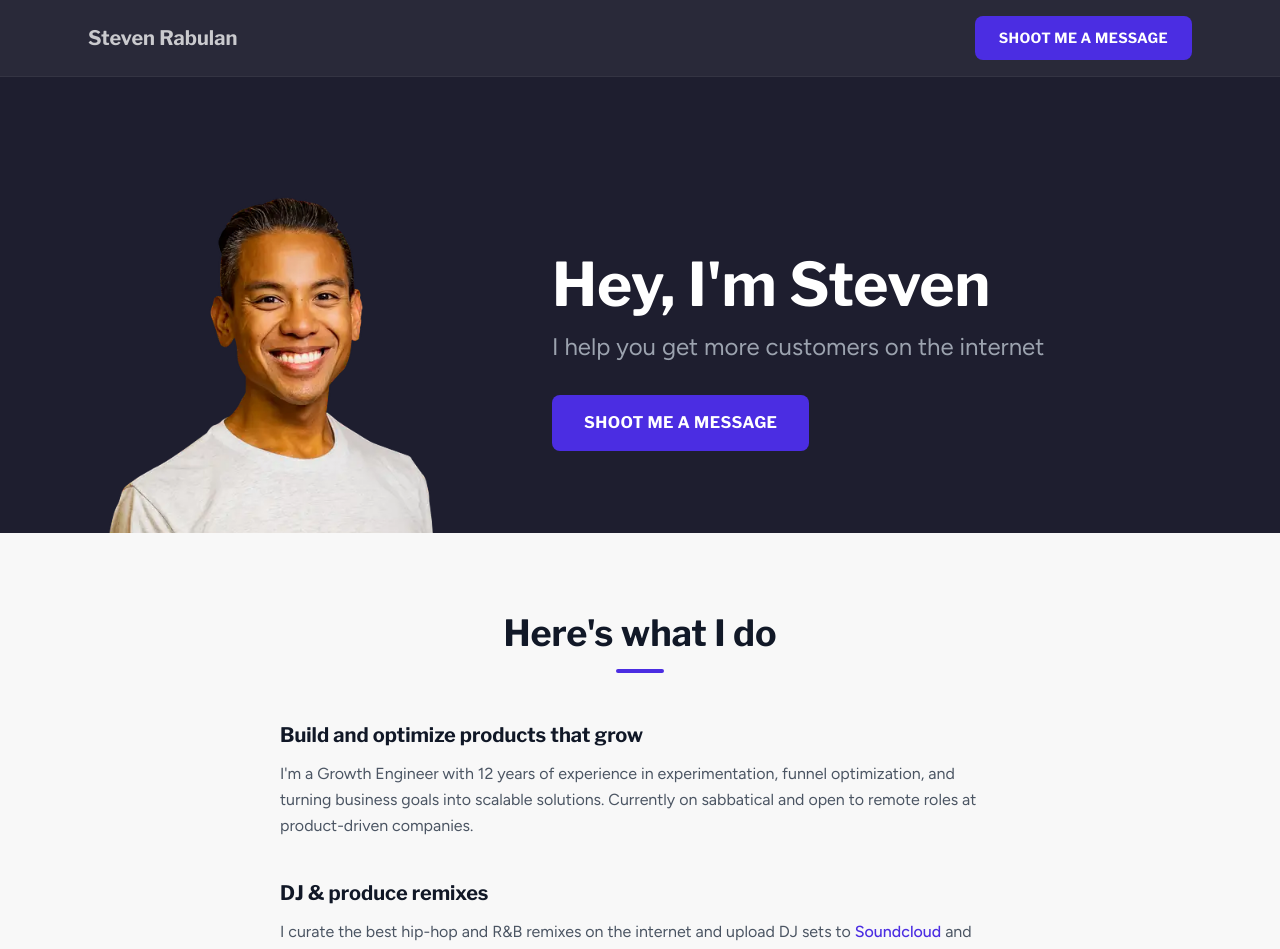
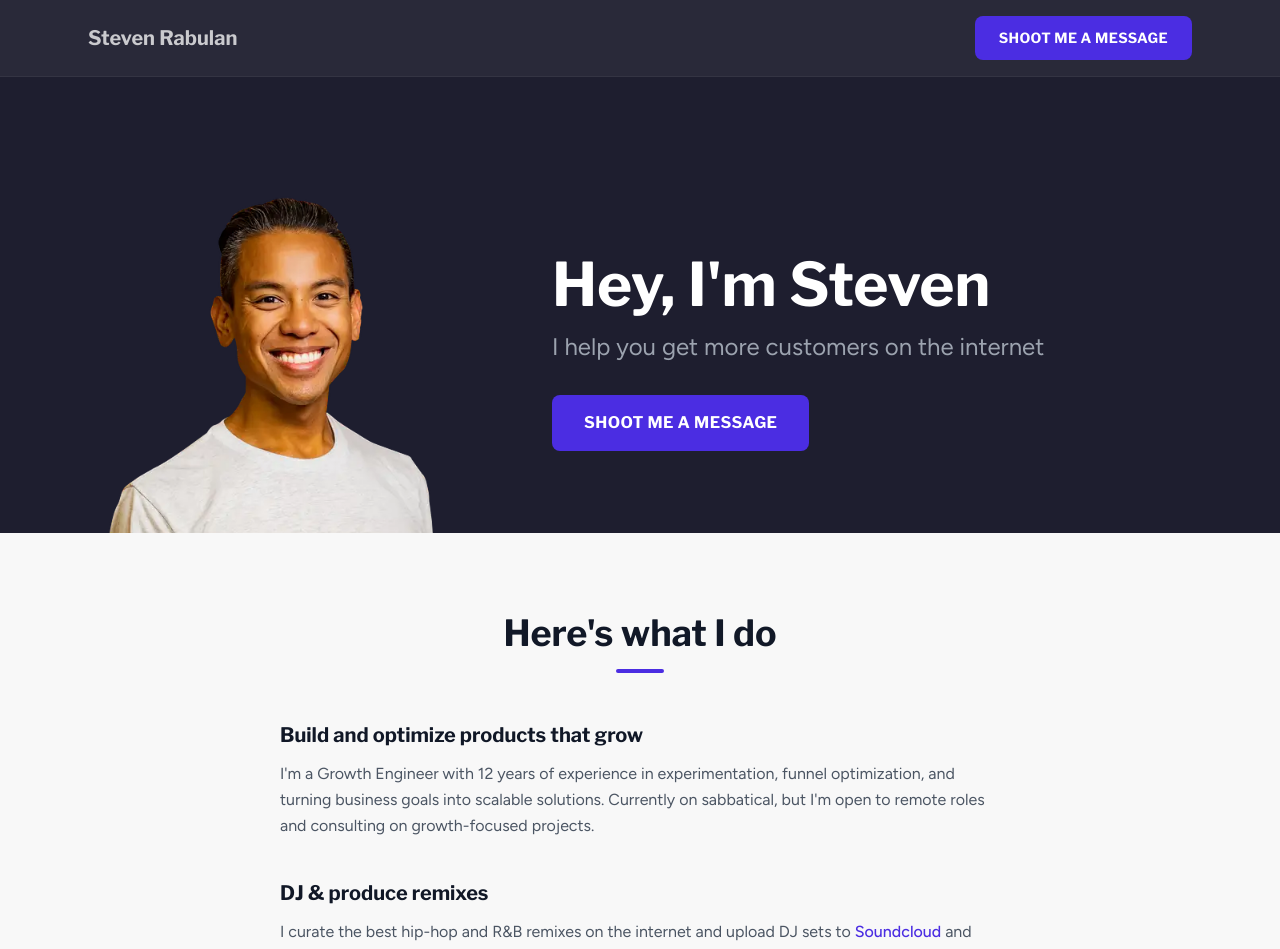
Before and after one commit to stevenrabulan/stevenrabulan, a Next.js app: page / in a window 1280 px wide. Shown: the top 949 px of the page. Built offline with nearby package versions, Linux system fonts and the light colour scheme.

Commit message:
feat: Update what i do

```diff
--- a/components/WhatIDo.tsx
+++ b/components/WhatIDo.tsx
@@ -3,7 +3,7 @@ import Link from "next/link";
 const services = [
   {
     title: "Build and optimize products that grow",
-    description: "I'm a Growth Engineer with 12 years of experience in experimentation, funnel optimization, and turning business goals into scalable solutions. Currently on sabbatical and open to remote roles at product-driven companies.",
+    description: "I'm a Growth Engineer with 12 years of experience in experimentation, funnel optimization, and turning business goals into scalable solutions. Currently on sabbatical, but I'm open to remote roles and consulting on growth-focused projects.",
   },
   {
     title: "DJ & produce remixes",
```
